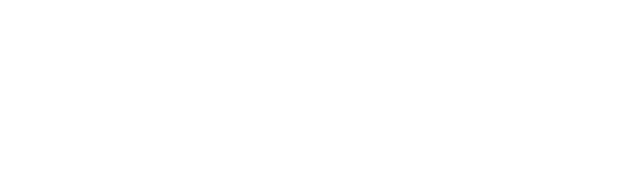
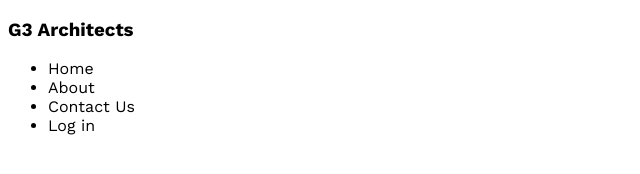
Before and after one commit to Najmul200/module-practice-9, a plain HTML site: page index.html in a window 1280 px wide. Shown: the whole page, without its empty margins (0-640 px from the left). Drawn offline with nearby package versions, Linux system fonts and the light colour scheme.

Commit message:
Font family add

```diff
--- a/index.html
+++ b/index.html
@@ -3,10 +3,27 @@
 <head>
     <meta charset="UTF-8">
     <meta name="viewport" content="width=device-width, initial-scale=1.0">
-    <title>Document</title>
+    <title>module-practice-9</title>
     <link rel="stylesheet" href="style.css">
 </head>
 <body>
+    <header>
+        <h3>G3 Architects</h3>
+        <nav>
+            <ul>
+                <li>Home</li>
+                <li>About</li>
+                <li>Contact Us</li>
+                <li>Log in</li>
+            </ul>
+        </nav>
+    </header>
+    <main>
 
+    </main>
+
+    <footer>
+
+    </footer>
 </body>
 </html>
--- a/style.css
+++ b/style.css
@@ -0,0 +1,6 @@
+
+  @import url('https://fonts.googleapis.com/css2?family=Work+Sans:wght@400;500;600;700&display=swap');
+
+  *{
+    font-family: 'Work Sans', sans-serif;
+  }
```
